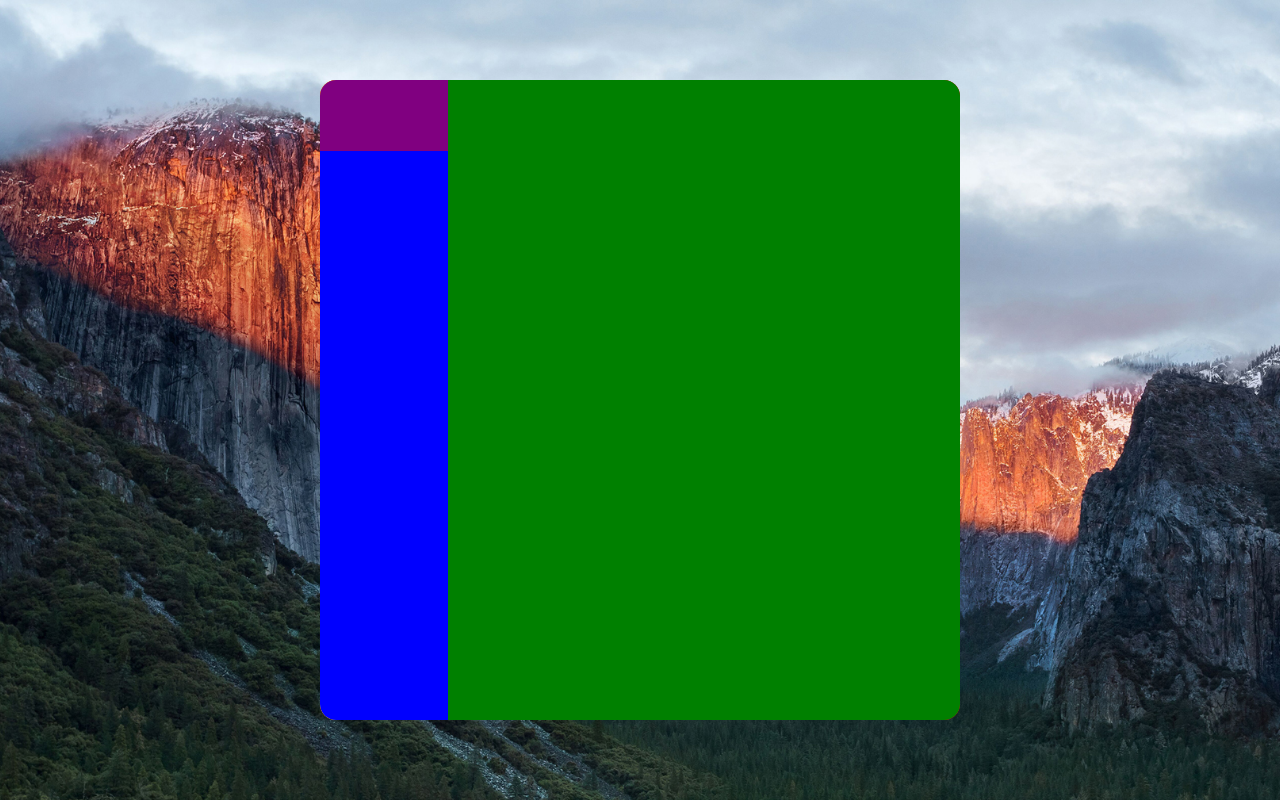
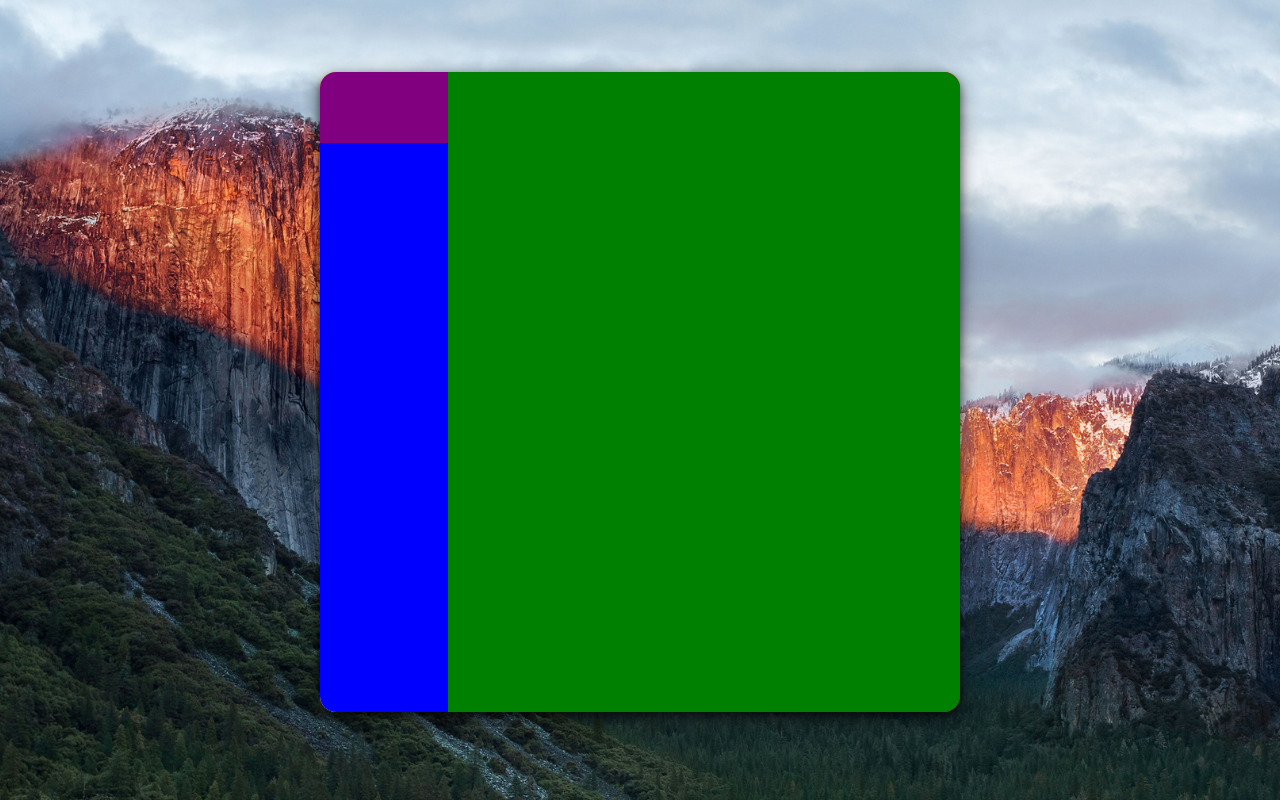
Before and after one commit to Xaveran/github-issue-app-el, a React app: page / in a window 1280 px wide. Built offline with nearby package versions, Linux system fonts and the light colour scheme; the HTML template or start-up script is replaced by a standard one.

Commit message:
Add shadow

```diff
--- a/src/containers/layout/Layout.styled.js
+++ b/src/containers/layout/Layout.styled.js
@@ -6,7 +6,7 @@ const borderRadius = '1em';
 
 const centerLayoutCss = css`
   position: absolute;
-  top: 50%;
+  top: 49%;
   left: 50%;
   width: ${widthInEm}em;
   height: ${heightInEm}em;
@@ -25,6 +25,7 @@ export const Layout = styled.div`
   ${centerLayoutCss}
   ${gridCss}
   border-radius: ${borderRadius};
+  box-shadow: 0 4px 8px 0 rgba(0, 0, 0, 0.5), 0 6px 20px 0 rgba(0, 0, 0, 0.5);
 `;
 
 export const Sidebar = styled.div`
```
